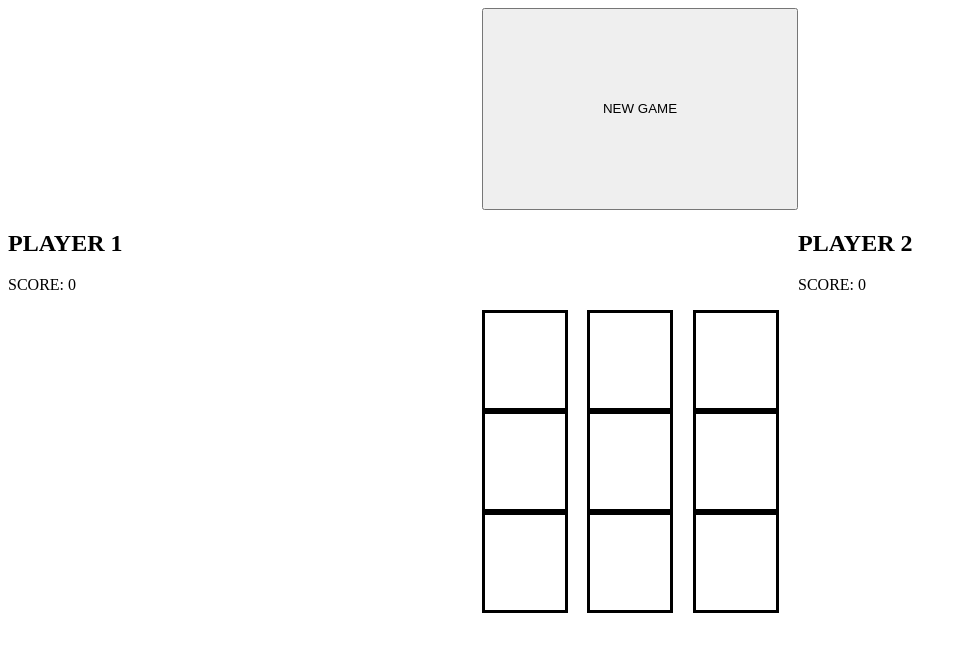
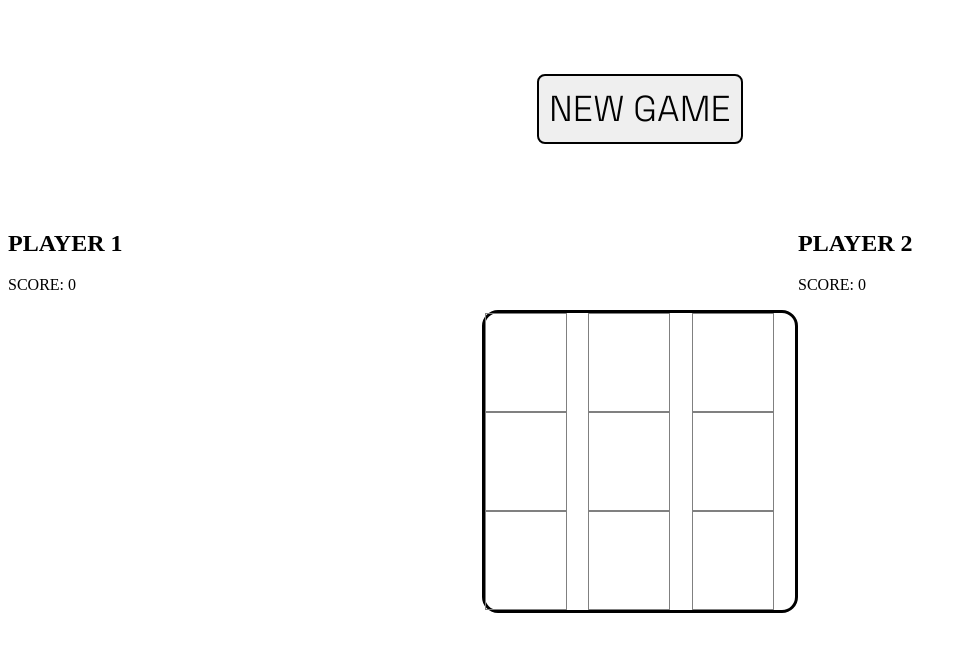
Before and after one commit to plmn95/tic-tac-toe, a plain HTML site: page index.html in a window 1280 px wide. Shown: the whole page, without its empty margins (0-966 px from the left). Drawn offline with Linux system fonts and the light colour scheme.

Commit message:
gamespace ui concepts started

```diff
--- a/index.html
+++ b/index.html
@@ -5,6 +5,9 @@
     <meta name="viewport" content="width=device-width, initial-scale=1.0">
     <title>Tic-Tac-Toe</title>
     <link rel="stylesheet" href="style.css">
+    <style>
+        @import url('https://fonts.googleapis.com/css2?family=Space+Grotesk:wght@300..700&display=swap');
+    </style>
 </head>
 <body>
     <div class="container"></div>
--- a/script.js
+++ b/script.js
@@ -122,7 +122,8 @@ const gameController = (function() {
         }
     }
 
-    const play = function(spot) {
+    const play = function(div) {
+        let spot = div.slice(6)
         console.log(spot)
         if(gameboard.checkEmpty(spot) == true) {
             player.mark(spot)
@@ -186,7 +187,7 @@ const displayController = (function() {
         gameboard.board.forEach((e, i) => {
             let div = document.createElement('div')
             div.classList.add('boardSpace')
-            div.id = `${i}`
+            div.id = `square${i}`
             gameboardDiv.appendChild(div)
             div.addEventListener('click', () => {
                 gameController.play(div.id)
@@ -221,7 +222,7 @@ const displayController = (function() {
                 imgUrl = 'images/o.png'
                 break;
         }
-        const div = document.getElementById(spot)
+        const div = document.getElementById(`square${spot}`)
         const img = document.createElement('img')
         img.classList.add('symbol')
         img.setAttribute('src', imgUrl)
--- a/style.css
+++ b/style.css
@@ -5,6 +5,13 @@
 
 .btnNew {
     grid-column: 2 / 3;
+    margin: auto;
+    font-family: 'Space Grotesk', serif;
+    font-weight: 300;
+    font-size: 36px;
+    border-style: solid;
+    border-radius: 8px;
+    padding: 10px;
 }
 
 .player1Div {
@@ -21,12 +28,14 @@
     grid-column: 2 / 3;
     grid-row: 3 / 4;
     display: grid;
-    grid-template: 1fr 1fr 1fr / 1fr 1fr 1fr
+    grid-template: 1fr 1fr 1fr / 1fr 1fr 1fr;
+    border: 3px solid black;
+    border-radius: 16px;
 }
 
 .boardSpace {
-    border-style: solid;
     width: 5rem;
+    border: 1px solid grey;
 }
 
 .boardSpace img {
@@ -35,3 +44,70 @@
     align-self: center;
     width: 4rem;
 }
+
+#square1 {
+    outline-top: 1px solid green;
+}
+
+/* unique square borders styling */
+/*
+
+
+#square0 {
+    border-top: 2px solid black;
+    border-left: 2px solid black;
+    border-top-left-radius: 16px;
+}
+
+#square2 {
+    border-top: 2px solid black;
+    border-right: 2px solid black;
+    border-top-right-radius: 16px;
+}
+
+#square6 {
+    border-bottom: 2px solid black;
+    border-left: 2px solid black;
+    border-bottom-left-radius: 16px;
+}
+
+#square8 {
+    border-bottom: 2px solid black;
+    border-right: 2px solid black;
+    border-bottom-right-radius: 16px;
+}
+
+#square1 {
+    border-top: 2px solid black;
+    border-left: 2px solid black;
+    border-right: 2px solid black;
+}
+
+#square3 {
+    border-top: 2px solid black;
+    border-bottom: 2px solid black;
+    border-left: 2px solid black;
+}
+
+#square4 {
+    border-top: 2px solid black;
+    border-bottom: 2px solid black;
+    border-left: 2px solid black;
+    border-right: 2px solid black;
+}
+
+#square5 {
+    border-top: 2px solid black;
+    border-right: 2px solid black;
+    border-bottom: 2px solid black;
+}
+
+#square7 {
+    border-bottom: 2px solid black;
+    border-left: 2px solid black;
+    border-right: 2px solid black;
+}
+
+/* end of unique square borders styling */
+
+*/
```
